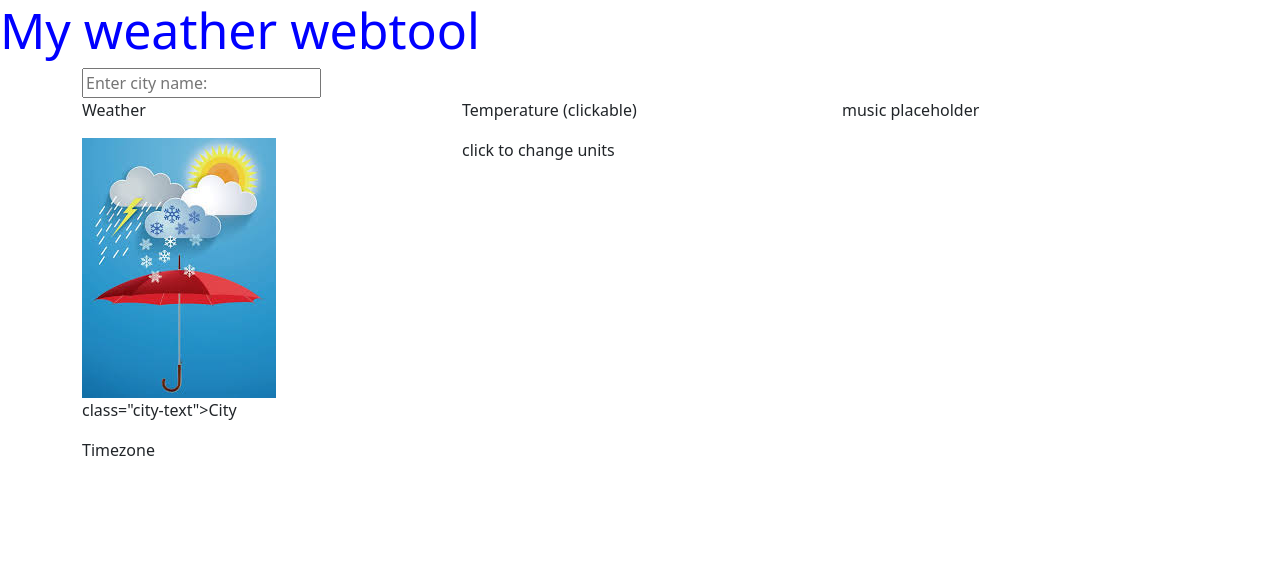
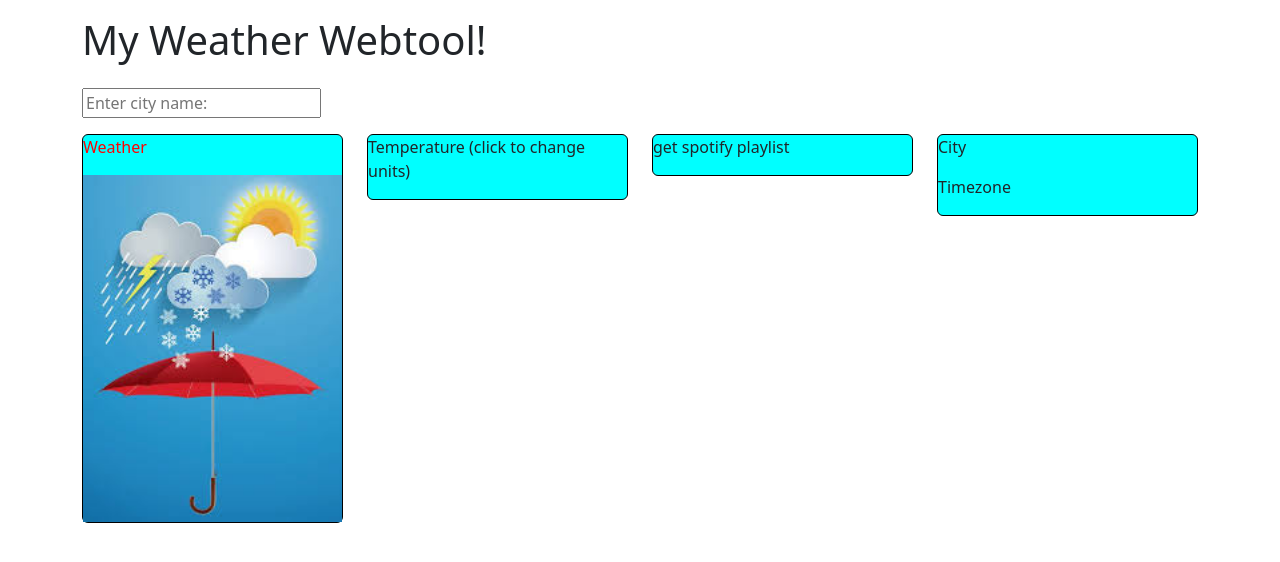
Before and after one commit to anushkav03/weather-board, a plain HTML site: page index.html in a window 1280 px wide. Drawn offline with nearby package versions, Linux system fonts and the light colour scheme; files that its build step writes are made by us from their sources.

Commit message:
basic layout with bootstrap using cards

```diff
--- a/css/style.css
+++ b/css/style.css
@@ -1,58 +1,10 @@
 /* ====== LAYOUT ===== */
 
 .feature {
-    background-color: aquamarine;
+    background-color: aqua;
     border: 1px solid black;
 }
 
-* {
-    box-sizing: border-box;
+.weather-text {
+    color: red;
 }
-
-.both div {
-    width: auto;
-    height: auto;
-
-    margin: 30px;
-}
-
-.search {
-    display: flex;
-    justify-content: center;
-
-    margin: 20px;
-}
-
-.search div {
-    padding: 20px;
-
-    flex-grow: 0;
-    flex-shrink: 1;
-    max-width: 30%;
-}
-
-.features {
-    display: flex;
-    flex-flow: row wrap;
-    justify-content: space-around;
-    align-items: flex-start;
-
-    margin: 20px;
-}
-
-.features div {
-  }
-
-/* ====== FORMATTING ===== */
-
-body {
-}
-
-h1 {
-    color: blue;
-    font-size: 50px;
-}
-
-.search:hover {
-    transform: scale(2);
-}
--- a/index.html
+++ b/index.html
@@ -4,42 +4,58 @@
     <head>
         <meta charset="utf-8">
         <title>Weather Checker</title>
-        <!--<link rel="stylesheet" href="css/style.css">-->
         <link rel="stylesheet" href="https://cdn.jsdelivr.net/npm/bootstrap@5.3.3/dist/css/bootstrap.min.css">
         <link href="https://cdn.jsdelivr.net/npm/bootstrap@5.3.0/dist/css/bootstrap.min.css" rel="stylesheet">
-        <link href="style.css" rel="stylesheet">
+        <link href="css/style.css" rel="stylesheet">
     </head>
     <body>
-        <h1>My weather webtool</h1>
-
         <div class="container">
 
-            <div class="row">
-                <div class="col" class="search">
+            <!-- Header -->
+             <div class="row my-3">
+                <h1>My Weather Webtool! </h1>
+             </div>
+
+            <!-- Search Box -->
+            <div class="row my-3">
+                <div class="col search">
                     <div class="input-box">
                         <input class="input" type="text" placeholder="Enter city name: ">
                     </div>
                 </div>
             </div>
 
-            <div class="row">
-                <div class="col" class="weather" class="feature">
-                    <p class="weather-text">Weather</p>
-                    <img class="weather-img" src="img/weather.jpeg" alt="">
+            <!-- Results -->
+            <div class="row my-3">
+
+                <!-- Results > Weather -->
+                <div class="col weather">
+                    <div class="card feature">
+                        <p class="weather-text">Weather</p>
+                        <img class="weather-img" src="img/weather.jpeg" alt="">
+                    </div>
                 </div>
 
-                <div class="col" class="temperature" class="feature">
-                    <p class="temperature-text">Temperature (clickable)</p>
-                    <p>click to change units</p>
+                <!-- Results > Temperature -->
+                <div class="col temperature">
+                    <div class="card feature">
+                        <p class="temperature-text">Temperature (click to change units)</p>
+                    </div>
                 </div>
 
-                <div class="col" class="music" class="feature">
-                    <p>music placeholder</p>
+                <!-- Results > Music -->
+                <div class="col music">
+                    <div class="card feature">
+                        <p>get spotify playlist</p>
+                    </div>
                 </div>
 
-                <div class="timezone" class="feature">
-                    <p> class="city-text">City</p>
-                    <p class="timezone-text">Timezone</p>
+                <!-- Results > Timezone -->
+                <div class="col timezone">
+                    <div class="card feature">
+                        <p class="city-text">City</p>
+                        <p class="timezone-text">Timezone</p>
+                    </div>
                 </div>
             </div>
 
```
